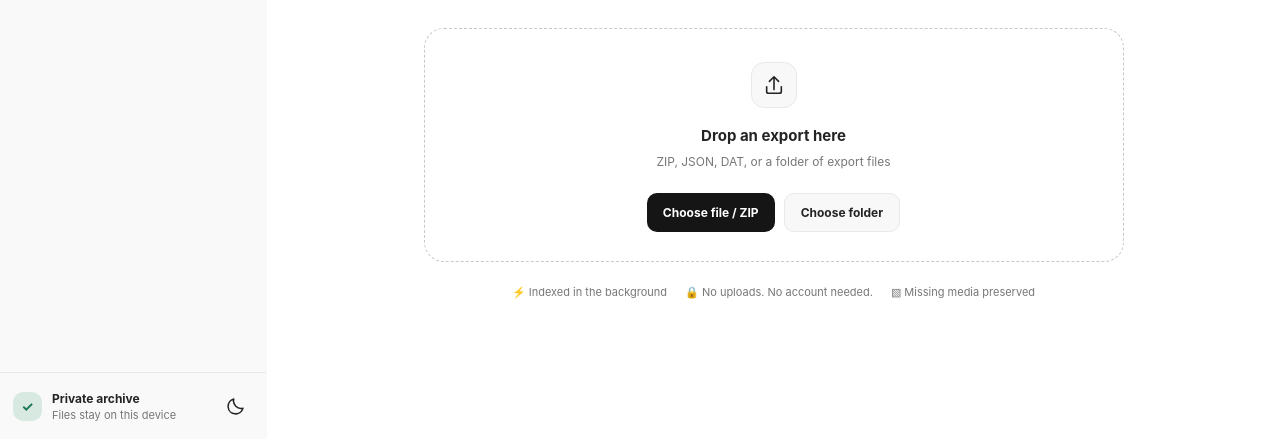
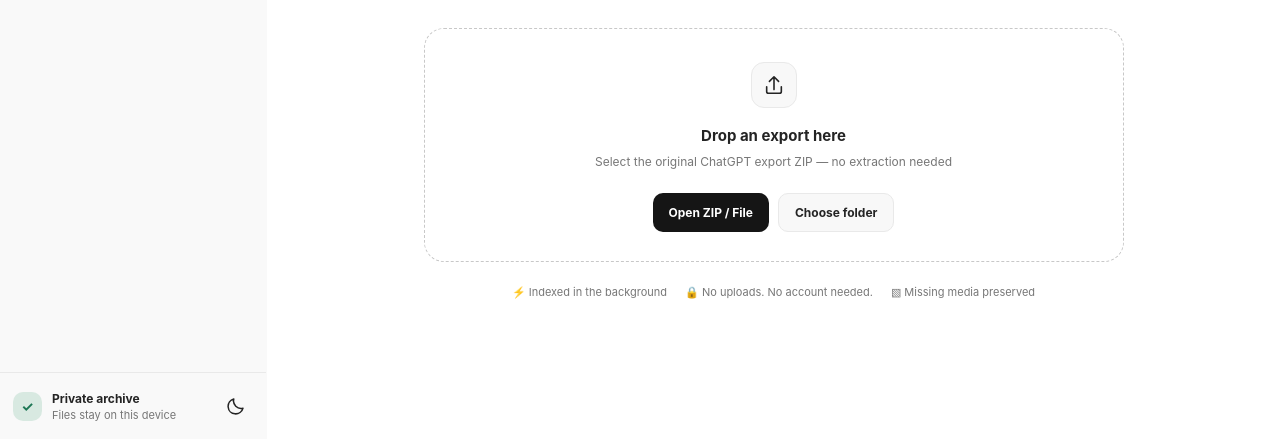
Before and after one commit to marcusdhaynes/ChatGPTBackup, a website with bundled scripts: page index.html in a window 1280 px wide. Shown: the part 361-800 px from the top of the page. Built offline with nearby package versions, Linux system fonts and the light colour scheme.

Commit message:
Make direct ZIP import prominent

```diff
--- a/index.html
+++ b/index.html
@@ -30,7 +30,7 @@
       </header>
       <section class="welcome" id="welcome">
         <div class="welcome-content"><div class="hero-icon">✳</div><h1>Your conversations, just as you remember them.</h1><p>Open your ChatGPT export and browse every conversation in a familiar, beautifully simple interface. Everything stays on your device.</p>
-          <div id="drop-zone" class="drop-zone" tabindex="0" role="button" aria-label="Choose an archive to import"><div class="drop-icon"><svg viewBox="0 0 24 24"><path d="M12 17V3m0 0L7 8m5-5 5 5M4 14v5a2 2 0 0 0 2 2h12a2 2 0 0 0 2-2v-5"/></svg></div><strong>Drop an export here</strong><span>ZIP, JSON, DAT, or a folder of export files</span><div class="drop-actions"><button class="main-button" id="pick-file">Choose file / ZIP</button><button class="secondary-button" id="pick-folder">Choose folder</button></div></div>
+          <div id="drop-zone" class="drop-zone" tabindex="0" role="button" aria-label="Choose an archive to import"><div class="drop-icon"><svg viewBox="0 0 24 24"><path d="M12 17V3m0 0L7 8m5-5 5 5M4 14v5a2 2 0 0 0 2 2h12a2 2 0 0 0 2-2v-5"/></svg></div><strong>Drop an export here</strong><span>Select the original ChatGPT export ZIP — no extraction needed</span><div class="drop-actions"><button class="main-button" id="pick-file">Open ZIP / File</button><button class="secondary-button" id="pick-folder">Choose folder</button></div></div>
           <div class="feature-line"><span>⚡ Indexed in the background</span><span>🔒 No uploads. No account needed.</span><span>▧ Missing media preserved</span></div>
         </div>
       </section>
```
